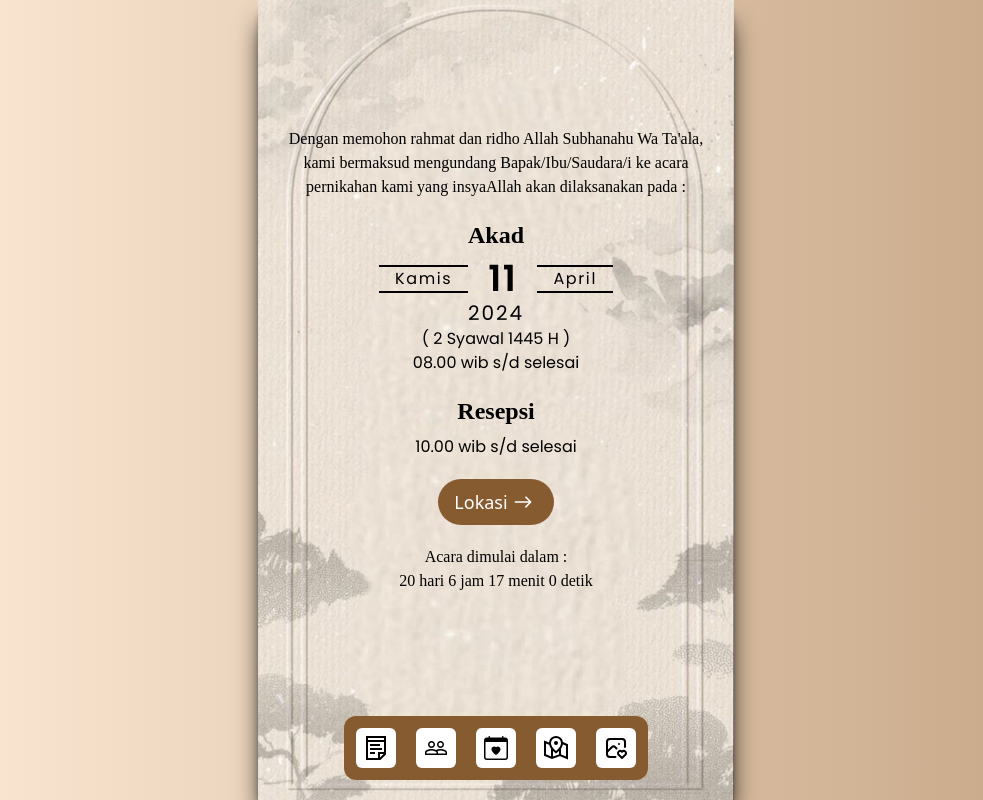
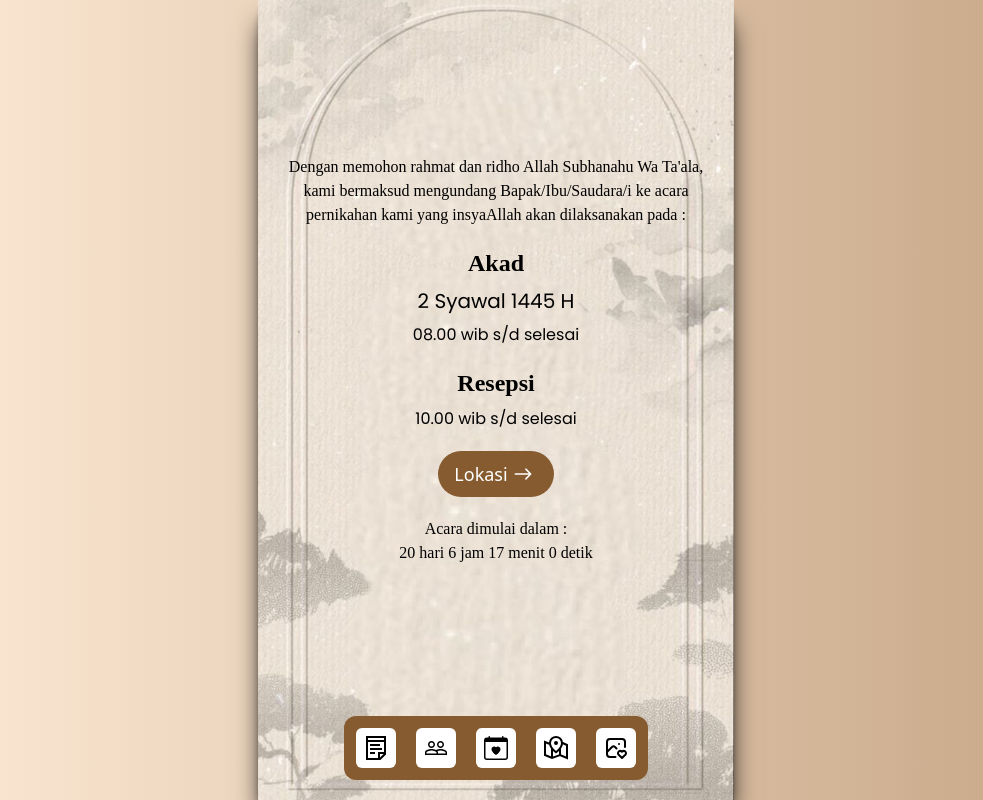
Before and after one commit to aldipram/wedding-invitation, a React (Vite) app: page /tanggal in a window 1280 px wide. Shown: the whole page, without its empty margins (144-1127 px from the left). Built offline with nearby package versions, Linux system fonts and the light colour scheme; a web font is replaced by a local one.

Commit message:
fixing routing & tanggal

```diff
--- a/src/Components/Tanggal/Tanggal.jsx
+++ b/src/Components/Tanggal/Tanggal.jsx
@@ -15,15 +15,9 @@ const Tanggal = () => {
                 </div>
 
                 <div className='pt-5 flex flex-col gap-5 justify-center items-center font-poppins'>
-                    <div data-aos="fade-right" data-aos-easing="linear" data-aos-duration="1000" data-aos-delay="1000" className='text-center'>
-                        <p className='pb-2 font-semibold font-origin text-2xl'>Akad</p>
-                        <div className='flex gap-5 items-center tracking-widest'>
-                            <p className='border-y-2 border-black px-4'>Kamis</p>
-                            <p className='text-4xl font-semibold'>11</p>
-                            <p className='border-y-2 border-black px-4'>April</p>
-                        </div>
-                        <p className='text-xl tracking-widest'>2024</p>
-                        <p>( 2 Syawal 1445 H )</p>
+                    <div data-aos="fade-right" data-aos-easing="linear" data-aos-duration="1000" data-aos-delay="1000" className='flex flex-col items-center justify-center gap-2'>
+                        <p className='font-semibold font-origin text-2xl'>Akad</p>
+                        <p className='text-xl'>2 Syawal 1445 H</p>
                         <p>08.00 wib s/d selesai</p>
                     </div>
 
```
Also changed, not shown: vercel.json (added).
